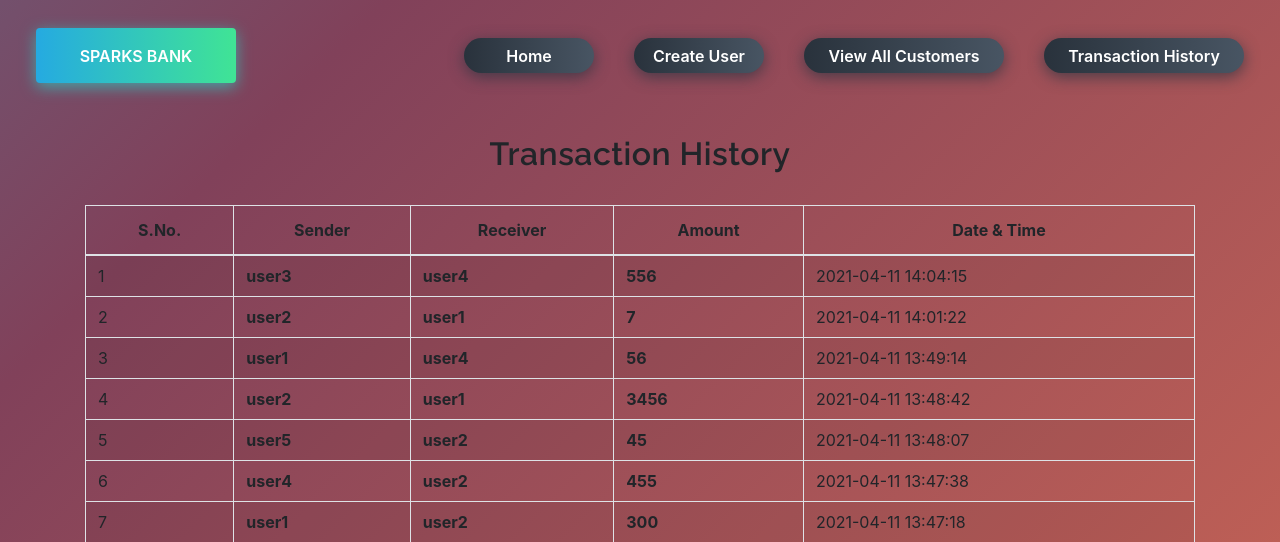
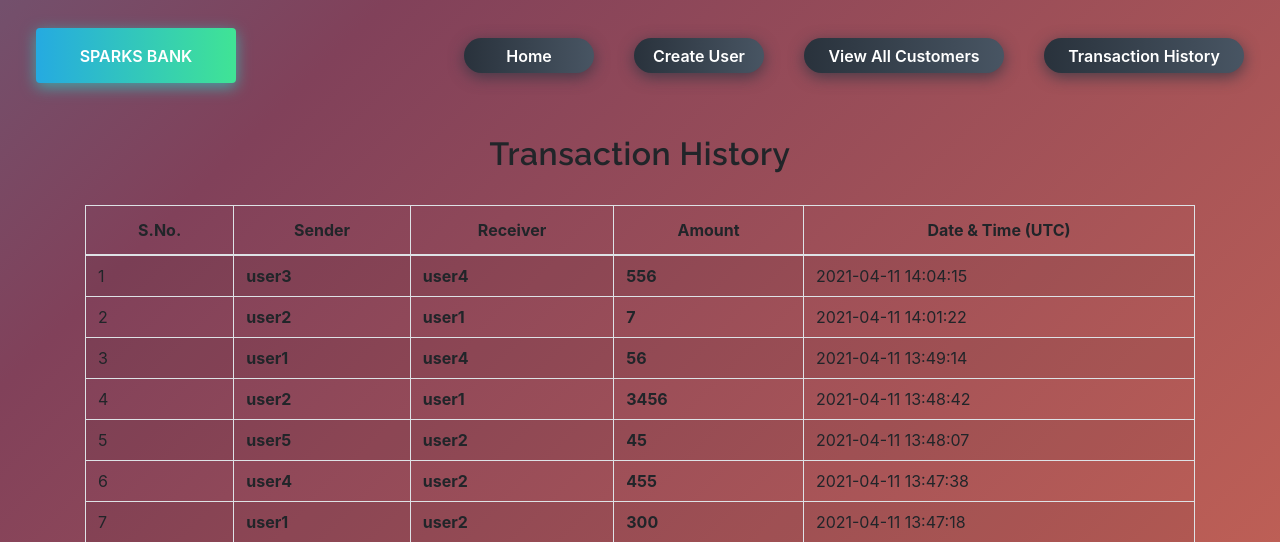
Before and after one commit to AJAYKR00KJ/Banking_System, a PHP site: page /history.php in a window 1280 px wide. Shown: the top 542 px of the page. Run offline with PHP 8.4, Linux system fonts and the light colour scheme; data comes from the database, SQL or seed files in the repository; data that the repository does not hold is empty.

Commit message:
Set Timezone

```diff
--- a/history.php
+++ b/history.php
@@ -32,7 +32,7 @@
                 <th class="text-center">Sender</th>
                 <th class="text-center">Receiver</th>
                 <th class="text-center">Amount</th>
-                <th class="text-center">Date & Time</th>
+                <th class="text-center">Date & Time (UTC)</th>
             </tr>
         </thead>
         <tbody>
```
